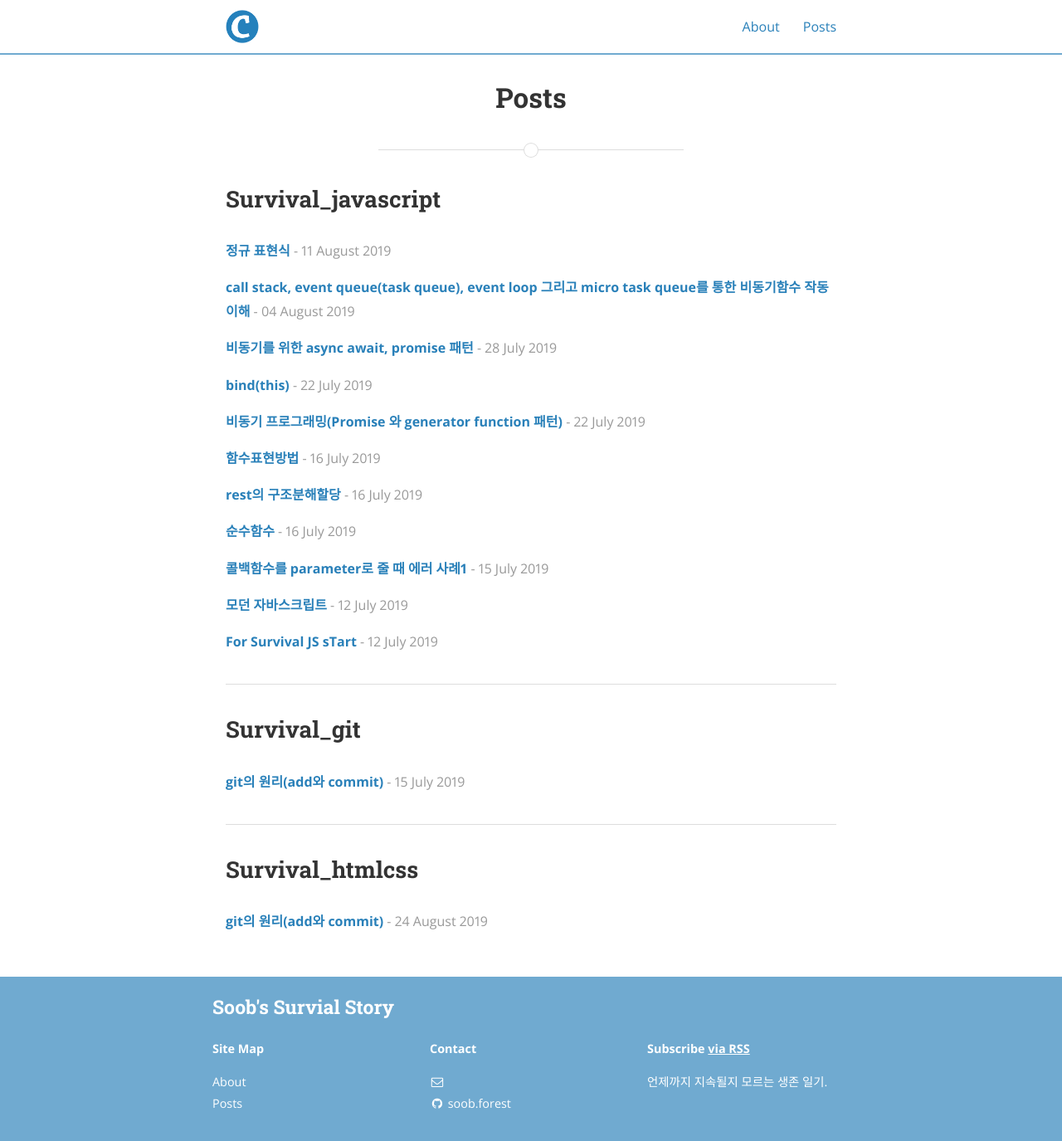
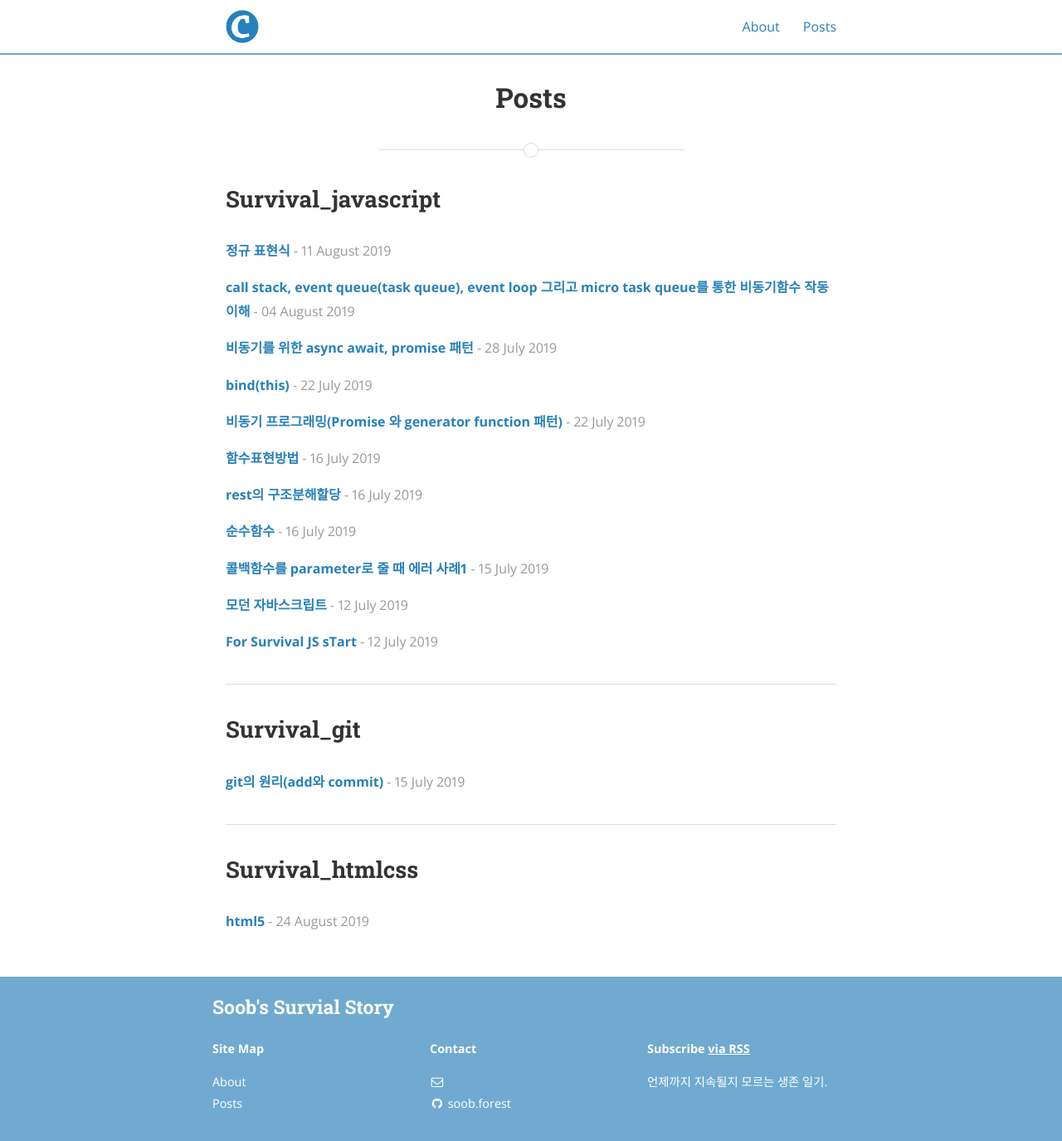
Before and after one commit to soob-forest/soob-forest.github.io, a Jekyll site: the page built from posts.html, in a window 1280 px wide. Shown: the whole page at 83% size. Built offline with Jekyll 4.4.1, drawn with Linux system fonts in a browser that asks for light colours; nearby versions of some CDN libraries.

Commit message:
Update 2019-08-24-html&css.markdown

```diff
--- a/_posts/2019-08-24-html&css.markdown
+++ b/_posts/2019-08-24-html&css.markdown
@@ -1,6 +1,6 @@
 ---
 layout: post
-title:  "git의 원리(add와 commit)"
+title:  "html5"
 date:   2019-08-24
 author: Soob
 categories: Survival_HtmlCss
```
